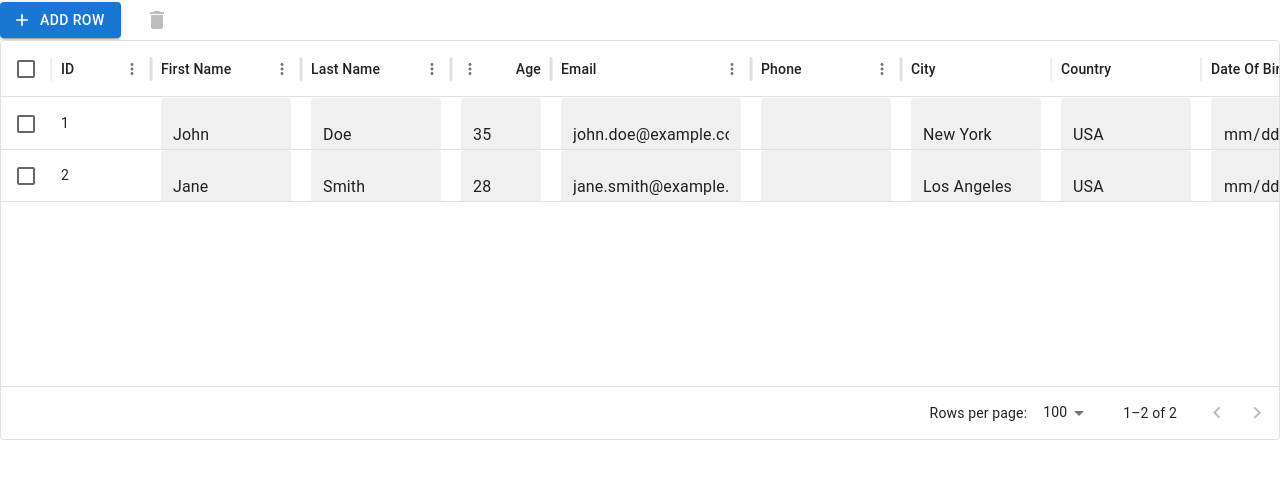
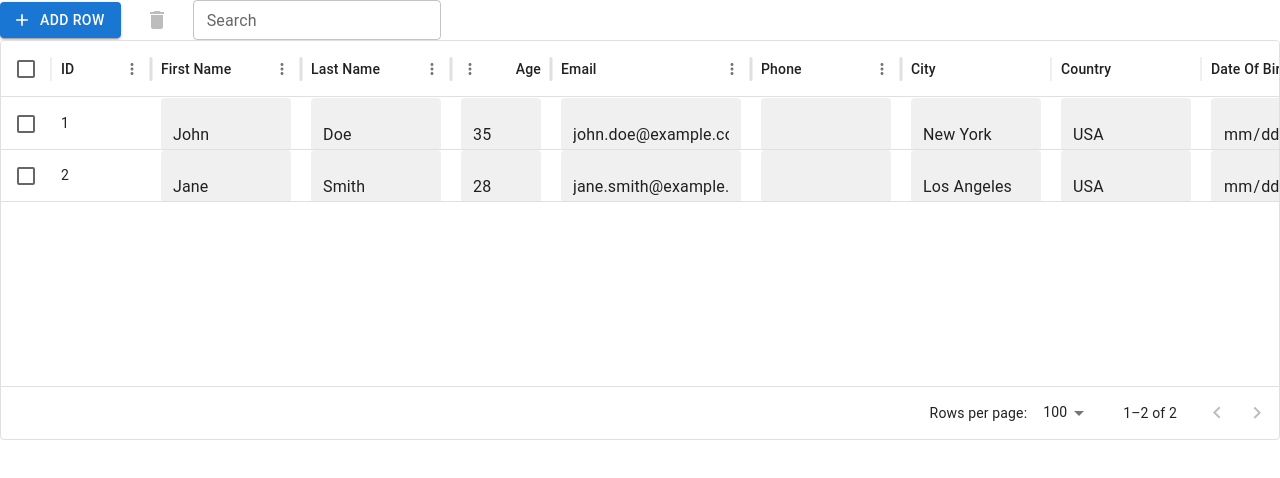
Before and after one commit to subasis14/dtcinfotech, a React (Create React App) app: page /datagrid in a window 1280 px wide. Shown: the top 478 px of the page. Built offline with nearby package versions, Linux system fonts and the light colour scheme.

Commit message:
added filter search box

```diff
--- a/src/Datagrid/StateGrid.js
+++ b/src/Datagrid/StateGrid.js
@@ -3,6 +3,7 @@ import { Button, Grid, IconButton, TextField } from "@mui/material";
 import DeleteIcon from "@mui/icons-material/Delete";
 import AddIcon from "@mui/icons-material/Add";
 import { DataGrid } from "@mui/x-data-grid";
+import { useDebouce } from "../hooks/useDebounce";
 
 const StateDataGrid = () => {
   const columns = [
@@ -203,6 +204,8 @@ const StateDataGrid = () => {
   const [gridRows, setGridRows] = useState(rows);
   const [nextId, setNextId] = useState(3);
   const [selectedRows, setSelectedRows] = useState([]);
+  const [searchText, setSearchText] = useState("");
+  const debounceText = useDebouce(searchText, 300);
 
   const handleDelete = (id) => {
     const updatedRows = gridRows.filter((item) => item.customId !== id);
@@ -251,6 +254,20 @@ const StateDataGrid = () => {
     setSelectedRows(newSelection);
   };
 
+  const handleSearchTextChange = (e) => {
+    setSearchText(e.target.value);
+  };
+
+  const filterRows = () => {
+    return gridRows.filter((row) =>
+      Object.values(row).some(
+        (value) =>
+          typeof value === "string" &&
+          value.toLowerCase().includes(debounceText.toLowerCase())
+      )
+    );
+  };
+
   useEffect(() => {
     localStorage.setItem("gridRows", JSON.stringify(gridRows));
   }, [gridRows]);
@@ -276,9 +293,18 @@ const StateDataGrid = () => {
             <DeleteIcon />
           </IconButton>
         </Grid>
+        <Grid item>
+          <TextField
+            label="Search"
+            variant="outlined"
+            size="small"
+            value={searchText}
+            onChange={handleSearchTextChange}
+          />
+        </Grid>
       </Grid>
       <DataGrid
-        rows={gridRows}
+        rows={filterRows()}
         columns={columns}
         getRowId={(row) => row.customId}
         pageSize={5}
```
